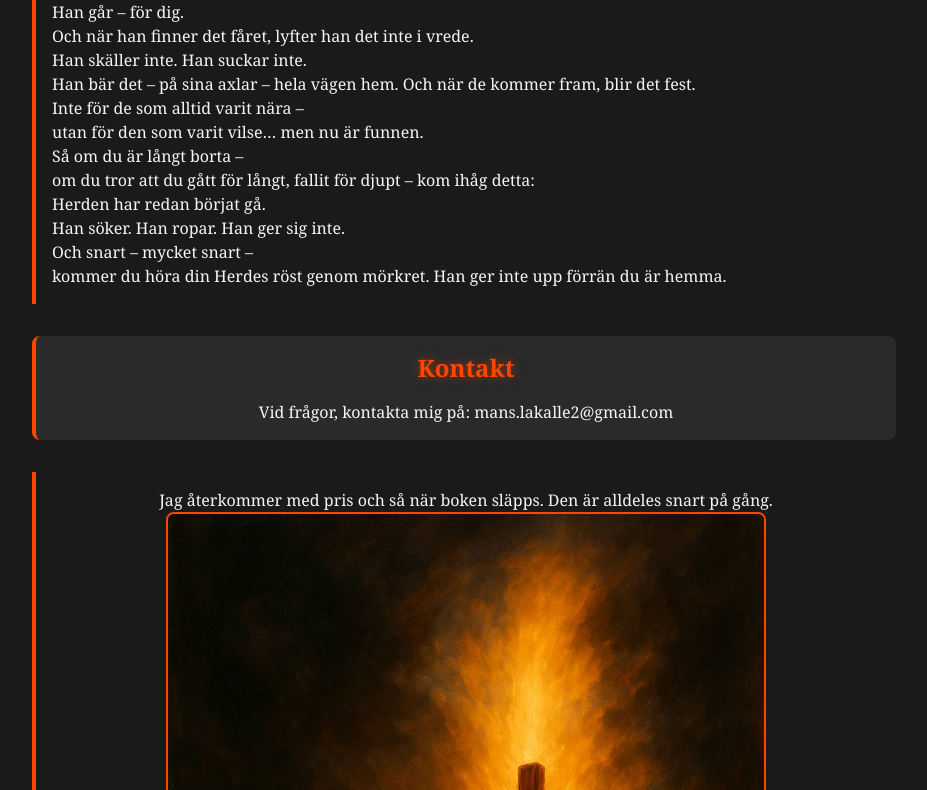
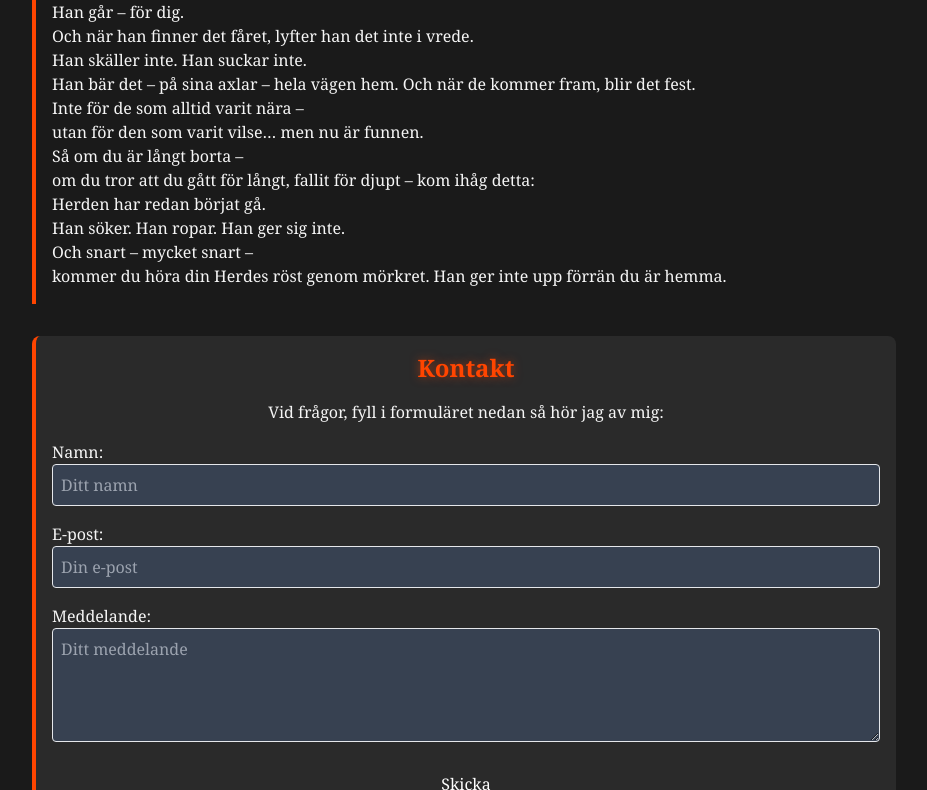
Before and after one commit to EWilliamHertz/Himmel, a plain HTML site: page index.html in a window 1280 px wide. Shown: the part 11210-12000 px from the top of the page, without its empty margins (176-1103 px from the left). Drawn offline with nearby package versions, Linux system fonts and the light colour scheme.

Commit message:
Update index.html

```diff
--- a/index.html
+++ b/index.html
@@ -406,9 +406,26 @@
     </section>
 
     <section class="section contact text-center">
-        <h2 class="text-2xl font-semibold mb-4">Kontakt</h2>
-        <p>Vid frågor, kontakta mig på: <a href="mailto:mans.lakalle2@gmail.com" class="text-orange-500 hover:underline">mans.lakalle2@gmail.com</a></p>
-    </section>
+    <h2 class="text-2xl font-semibold mb-4">Kontakt</h2>
+    <p>Vid frågor, fyll i formuläret nedan så hör jag av mig:</p>
+    <form action="https://formspree.io/f/xeogepzd" method="POST" class="mt-4">
+        <input type="hidden" name="_to" value="mans.lakalle2@gmail.com">
+        <input type="hidden" name="_from" value="ewilliamhe@gmail.com">
+        <div class="mb-4">
+            <label for="name" class="block text-left">Namn:</label>
+            <input type="text" id="name" name="name" class="w-full p-2 rounded bg-gray-700 text-white border border-orange-500" placeholder="Ditt namn" required>
+        </div>
+        <div class="mb-4">
+            <label for="email" class="block text-left">E-post:</label>
+            <input type="email" id="email" name="email" class="w-full p-2 rounded bg-gray-700 text-white border border-orange-500" placeholder="Din e-post" required>
+        </div>
+        <div class="mb-4">
+            <label for="message" class="block text-left">Meddelande:</label>
+            <textarea id="message" name="message" class="w-full p-2 rounded bg-gray-700 text-white border border-orange-500" rows="4" placeholder="Ditt meddelande" required></textarea>
+        </div>
+        <button type="submit" class="bg-orange-500 text-white px-4 py-2 rounded hover:bg-orange-600">Skicka</button>
+    </form>
+</section>
 
     <section class="section text-center">
         <p>Jag återkommer med pris och så när boken släpps. Den är alldeles snart på gång.</p>
```
